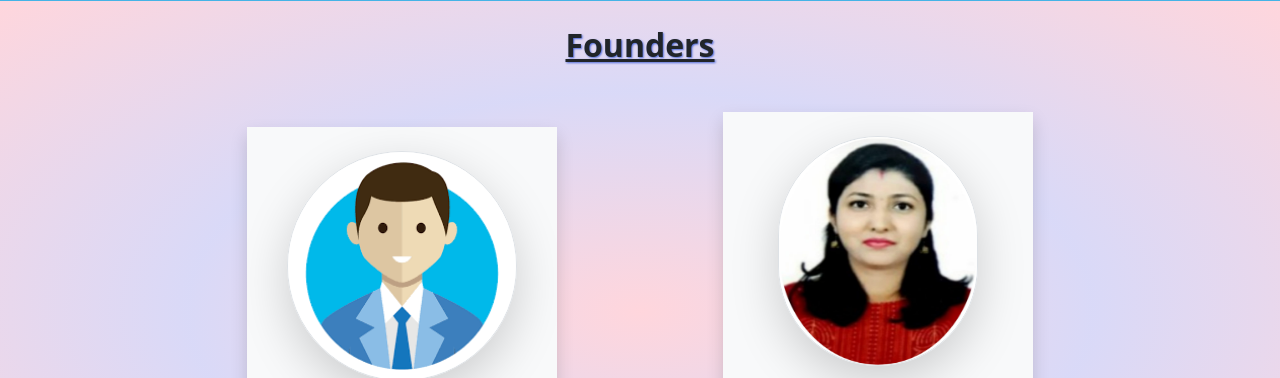
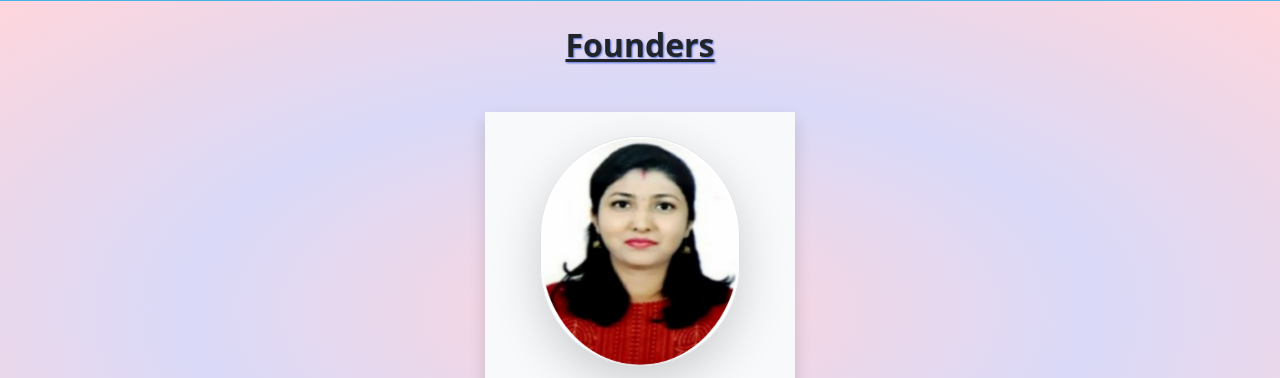
Before and after one commit to Abhishek-Greninja17/IWS, a plain HTML site: page index.html in a window 1280 px wide. Shown: the part 2130-2508 px from the top of the page. Drawn offline with nearby package versions, Linux system fonts and the light colour scheme.

Commit message:
Update index.html

```diff
--- a/index.html
+++ b/index.html
@@ -97,9 +97,9 @@
 <section id="founder">
   <h2 class="topic-heading">Founders</h2>
   <div class="row d-flex align-items-center justify-content-around m-3" style="width: 75%;">
-    <div class=" bg-light shadow animate__animated animate__fadeInUp animate__delay-2s m-4 p-4" style="width: 310px;">
+<!--     <div class=" bg-light shadow animate__animated animate__fadeInUp animate__delay-2s m-4 p-4" style="width: 310px;">
 
-    <div class="hvrascale1 d-flex align-items-center justify-content-around flex-column" style="text-decoration: none;">
+     <div class="hvrascale1 d-flex align-items-center justify-content-around flex-column" style="text-decoration: none;">
         <img src="./image/avtar.png" class="card-img-top shadow-lg border" alt="" style="max-width: 230px; max-height:230px; border-radius: 230px;">
         <div class="card-body">
           <h4 class="text-center text-primary">Dr. Pranav Ingole </h4>
@@ -114,7 +114,7 @@
           </h4>
         </div>
       </div>
-    </div>
+    </div>  -->
 
     <div class=" bg-light shadow animate__animated animate__fadeInUp animate__delay-2s m-4 p-4" style="width: 310px;">
 
```
